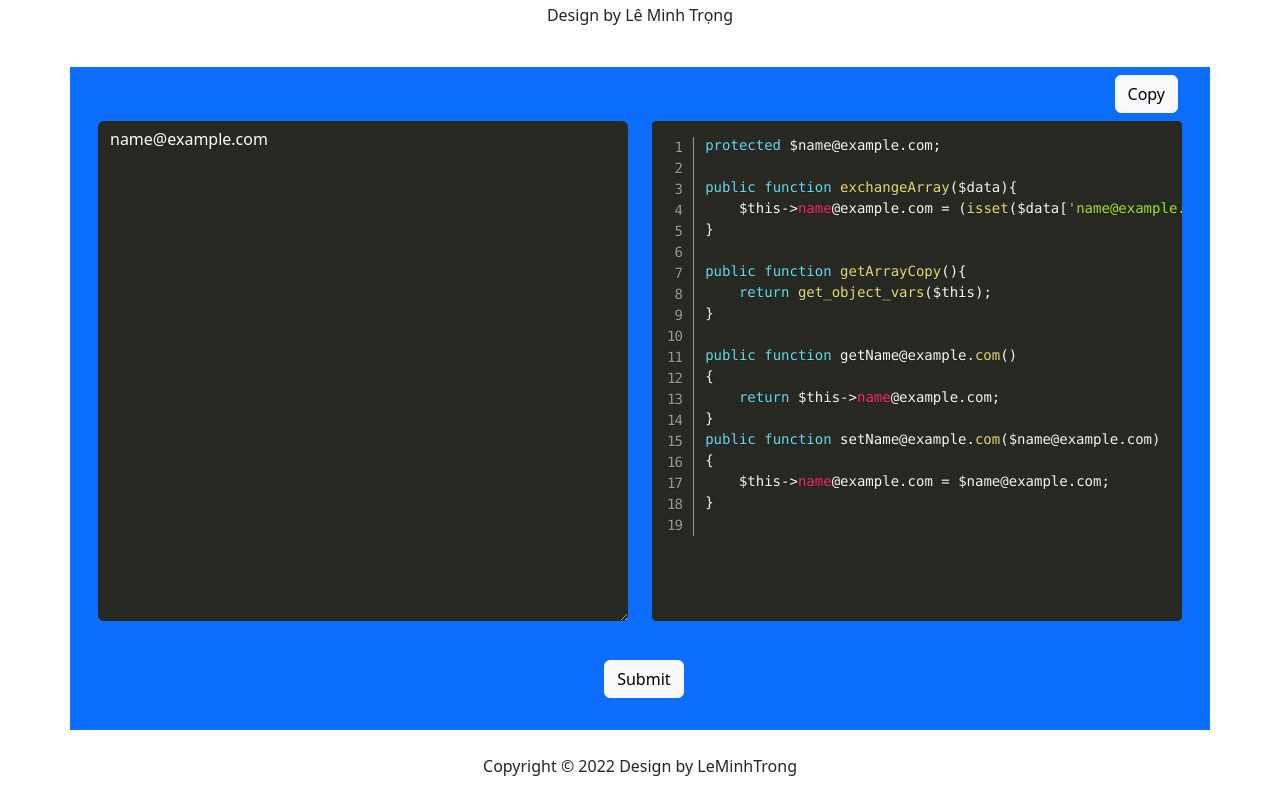
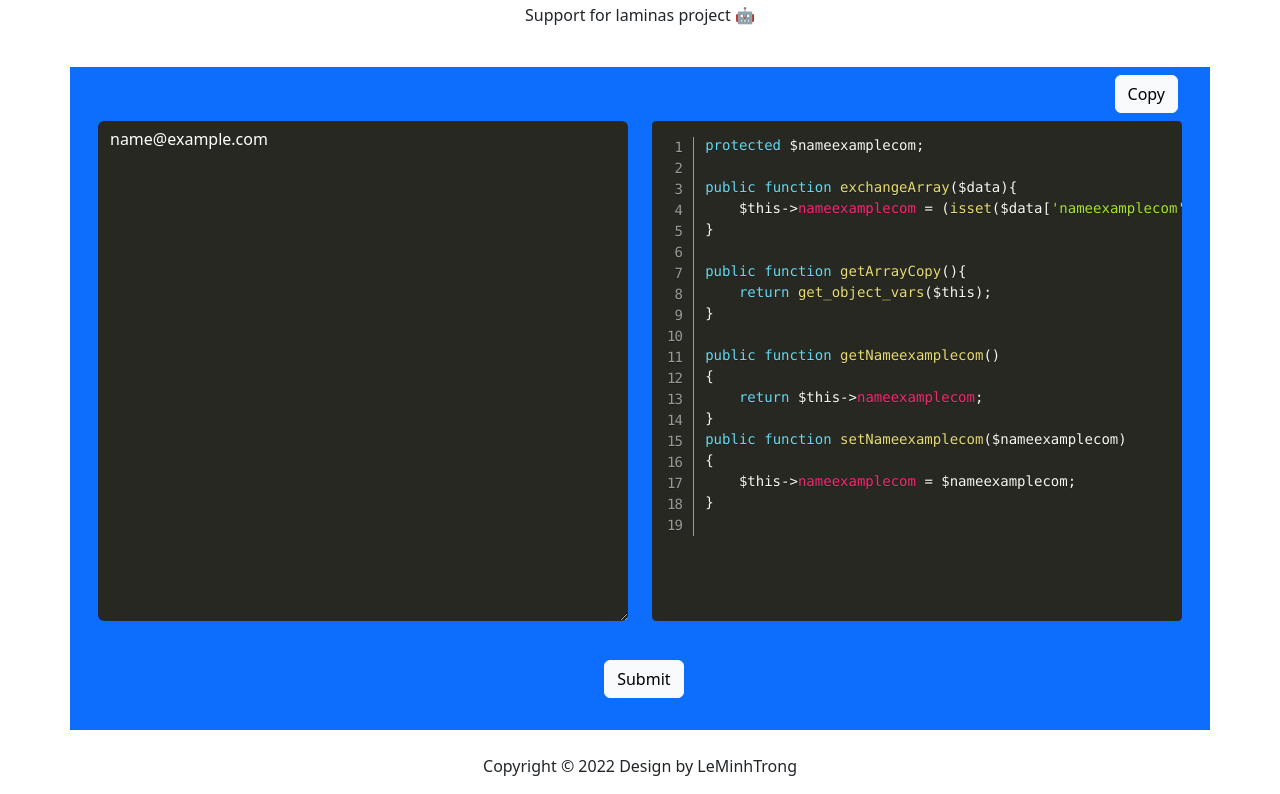
Before and after one commit to trongle99/Project01, a plain HTML site: page index.html in a window 1280 px wide. Both pictures are taken after typing "name@example.com" into the empty fields and a click on the button "Submit". Shown: the part 77-871 px from the top of the page. Drawn offline with nearby package versions, Linux system fonts and the light colour scheme.

Commit message:
small edit 29/09/2022

```diff
--- a/index.html
+++ b/index.html
@@ -46,7 +46,7 @@
 <body>
     <div class="text-center p-4">
         <h1>CREATE CONTENT FOR ENTITY FILE</h1>
-        <p>Design by Lê Minh Trọng</p>
+        <p>Support for laminas project 🤖</p>
     </div>
     <div class="container p-2 bg-primary">
         <div class="row">
@@ -65,6 +65,7 @@
             <div class="col-6 text-center">
                 <pre class="language-php line-numbers"
                     style="width: 100%;height: 500px; overflow-x: inherit; margin-top: 0;"><code id="php-content"></code></pre>
+                <textarea name="output" id="output" class="d-none"></textarea>
             </div>
         </div>
         <div class="row justify-content-center py-4">
--- a/index.js
+++ b/index.js
@@ -18,12 +18,10 @@ function HandelClick() {
     if (isMany) {
         element = split(input_value);
     } else {
-        element.push(input_value.replace(/\s/g, '').replace('\n', ''));
+        element.push(removeSpecialCharacters(input_value));
     }
 
-    // convert(element);
-
-    // document.getElementById("output").value = convert(element);
+    document.getElementById("output").value = convert(element);
 
     let result_element = document.querySelector("#php-content");
     result_element.innerHTML = convert(element);
@@ -60,7 +58,7 @@ const split = (str) => {
     let newArray = [];
     arrayStrig.map((item) => {
         if (!newArray.includes(item)) {
-            newArray.push(item.trim().replace(/\s/g, '').replace('\n', ''))
+            newArray.push(removeSpecialCharacters(item))
         }
     })
     return newArray;
@@ -104,6 +102,8 @@ const getterAndSetter = (value) => {
     return group;
 }
 
+const removeSpecialCharacters = str => str.replace(/\s/g, '').replace(/[^\w\s]/gi, '').replace('\n', '');
+
 const snakeToCamel = str =>
     str.charAt(0).toUpperCase() + (str.slice(1).replace(/([-_][a-z])/g, group =>
         group
```
